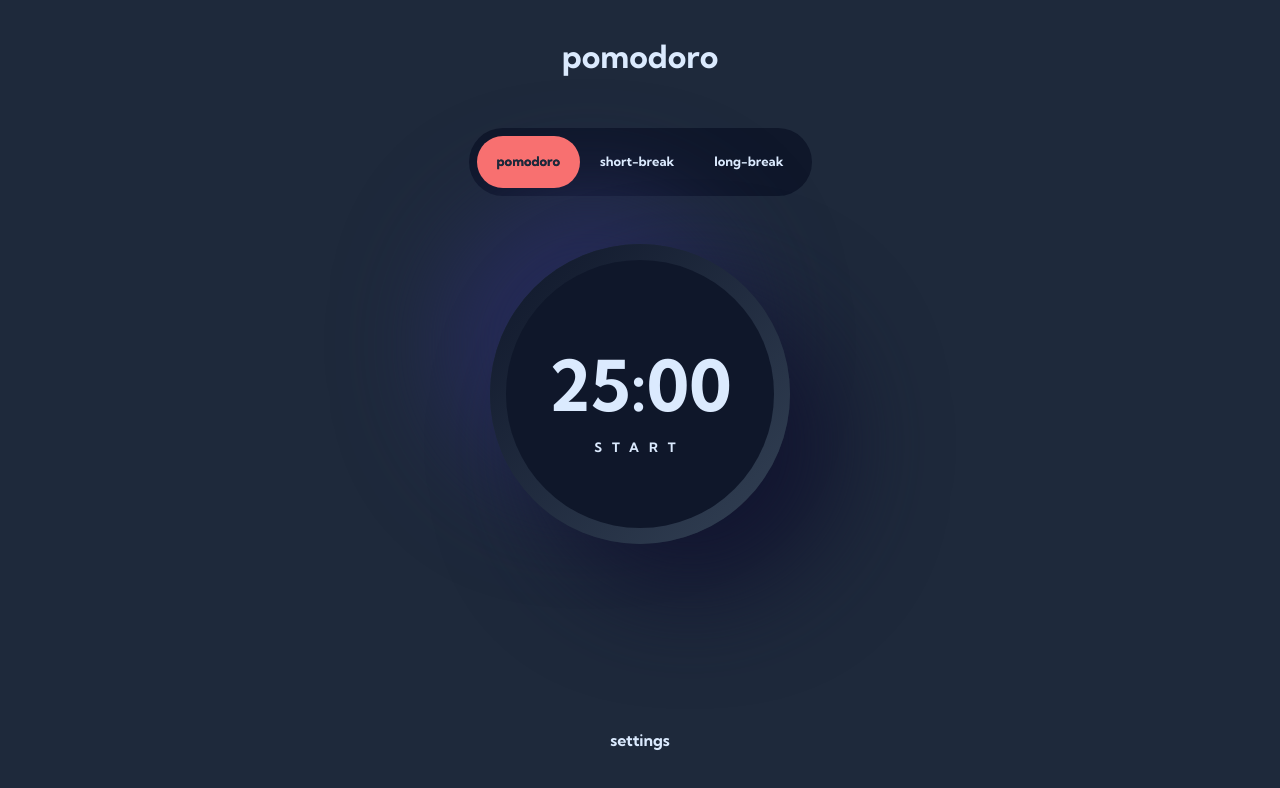
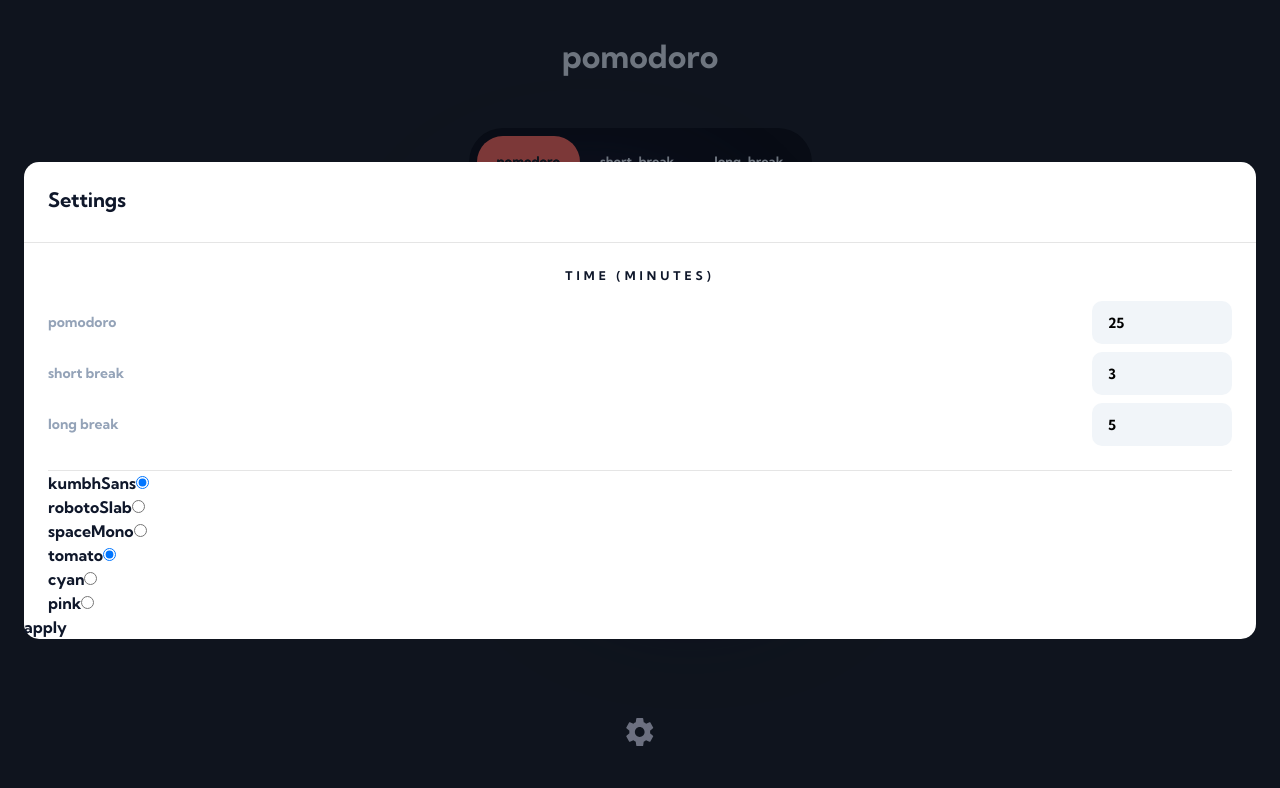
Before and after one commit to bohdancho/pomodoro-spa, a React (Vite) app: page / in a window 1280 px wide. Shown: the top 788 px of the page. Built offline with nearby package versions, Linux system fonts and the light colour scheme.

Commit message:
implement preset settings ui

```diff
--- a/src/components/settings/presetsSettings.tsx
+++ b/src/components/settings/presetsSettings.tsx
@@ -16,18 +16,21 @@ export const PresetsSettings: FunctionComponent<PresetsSettingsProps> = ({ prese
   }
 
   return (
-    <form>
+    <form className='py-24 border-b border-neutral-200'>
+      <h3 className='text-center uppercase text-[12px] tracking-[4px] mb-16'>time (minutes)</h3>
+      <div className='flex flex-col gap-8'>
         {getKeys(presets).map((mode) => (
-        <div className='mb-16' key={mode}>
-          <div>{mode}</div>
+          <label className='flex items-center justify-between' key={mode}>
+            <span className='text-sm text-slate-400'>{mode.replace('-', ' ')}</span>
             <input
               type='text'
-            className='text-black'
+              className='w-[140px] bg-slate-100 rounded-[10px] text-black px-16 pt-[12px] pb-[10px] text-[14px]'
               value={getMinutes(presets[mode])}
               onChange={(e) => handleChange(e, mode)}
-          />
+            ></input>
+          </label>
+        ))}
       </div>
-      ))}
     </form>
   )
 }
--- a/src/components/settings/settings.tsx
+++ b/src/components/settings/settings.tsx
@@ -1,5 +1,6 @@
 import { Dispatch, FunctionComponent, SetStateAction, useReducer, useState } from 'react'
 import { PresetsSettings, ThemeSettings } from '..'
+import gearImg from '../../assets/gear.svg'
 import { Presets, Theme } from '../../models'
 
 interface SettingsProps {
@@ -10,7 +11,7 @@ interface SettingsProps {
 }
 
 export const Settings: FunctionComponent<SettingsProps> = ({ theme, setTheme, presets, setPresets }) => {
-  const [isVisible, toggleIsVisible] = useReducer((prev) => !prev, false)
+  const [isVisible, toggleIsVisible] = useReducer((prev) => !prev, true)
   const [updatedTheme, setUpdatedTheme] = useState(theme)
   const [updatedPresets, setUpdatedPresets] = useState(presets)
 
@@ -22,15 +23,20 @@ export const Settings: FunctionComponent<SettingsProps> = ({ theme, setTheme, pr
   return (
     <>
       <button type='button' onClick={toggleIsVisible}>
-        settings
+        <img src={gearImg} />
       </button>
       {isVisible ? (
-        <div>
-          <PresetsSettings presets={updatedPresets} setPresets={setUpdatedPresets}></PresetsSettings>
-          <ThemeSettings theme={updatedTheme} setTheme={setUpdatedTheme}></ThemeSettings>
-          <button type='button' onClick={save}>
-            apply
-          </button>
+        <div className='fixed inset-0 z-50 flex items-center px-24 backdrop-brightness-50'>
+          <div className='w-full rounded-[15px] bg-white text-slate-900'>
+            <h2 className='pt-24 pl-24 text-xl border-b pb-28 border-neutral-200'>Settings</h2>
+            <div className='px-24'>
+              <PresetsSettings presets={updatedPresets} setPresets={setUpdatedPresets}></PresetsSettings>
+              <ThemeSettings theme={updatedTheme} setTheme={setUpdatedTheme}></ThemeSettings>
+            </div>
+            <button type='button' onClick={save}>
+              apply
+            </button>
+          </div>
         </div>
       ) : null}
     </>
--- /dev/null
+++ b/src/models/images.d.ts
@@ -0,0 +1,4 @@
+declare module '*.jpg'
+declare module '*.jpeg'
+declare module '*.png'
+declare module '*.svg'
```
Also changed, not shown: src/assets/gear.svg (added). Lines whose indentation alone changed are shown as unchanged.
